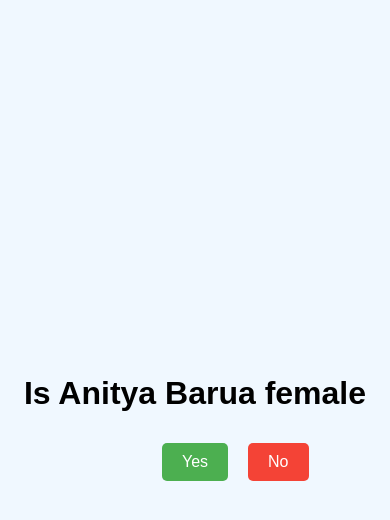
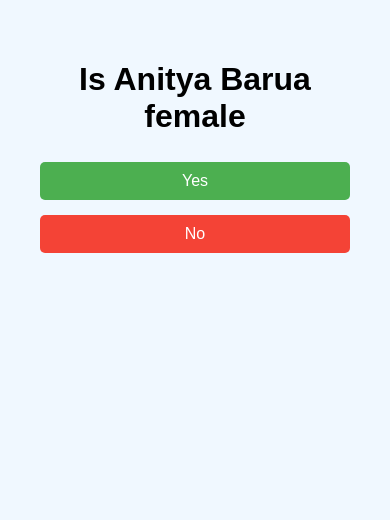
Before and after one commit to ARNOB663/test2, a plain HTML site: page index.html in a window 390 px wide. Drawn offline with Linux system fonts and the light colour scheme.

Commit message:
Update index.html

```diff
--- a/index.html
+++ b/index.html
@@ -18,6 +18,7 @@
     }
     .container {
       text-align: center;
+      padding: 20px;
     }
     button {
       font-size: 16px;
@@ -41,6 +42,22 @@
       font-size: 24px;
       color: #4caf50;
     }
+
+    @media (max-width: 600px) {
+      body {
+        flex-direction: column;
+        height: auto;
+        padding: 20px;
+      }
+      button {
+        width: 100%;
+        margin: 5px 0;
+      }
+      .no {
+        position: static;
+        margin-top: 10px;
+      }
+    }
   </style>
 </head>
 <body>
@@ -49,22 +66,25 @@
     <button class="yes" id="yesButton">Yes</button>
     <button class="no" id="noButton">No</button>
   </div>
-
   <script>
     const noButton = document.getElementById("noButton");
     const yesButton = document.getElementById("yesButton");
     const container = document.getElementById("container");
 
-    // Make the "No" button move on hover
-    noButton.addEventListener("mouseover", () => {
-      // Generate random positions for the button
+    // Function to move the "No" button to a random position
+    function moveNoButton() {
       const x = Math.random() * (window.innerWidth - noButton.offsetWidth);
       const y = Math.random() * (window.innerHeight - noButton.offsetHeight);
-
-      // Move the button to the new random position
       noButton.style.left = x + "px";
       noButton.style.top = y + "px";
-    });
+    }
+
+    // Make the "No" button move on hover
+    noButton.addEventListener("mouseover", moveNoButton);
+
+    // Make the "No" button move on touch
+    noButton.addEventListener("touchstart", moveNoButton);
+    noButton.addEventListener("touchmove", moveNoButton);
 
     // Remove everything and display "You are right!" when "Yes" is clicked
     yesButton.addEventListener("click", () => {
@@ -72,5 +92,6 @@
       container.innerHTML = '<div class="message">You are right!</div>';
     });
   </script>
+
 </body>
 </html>
```
